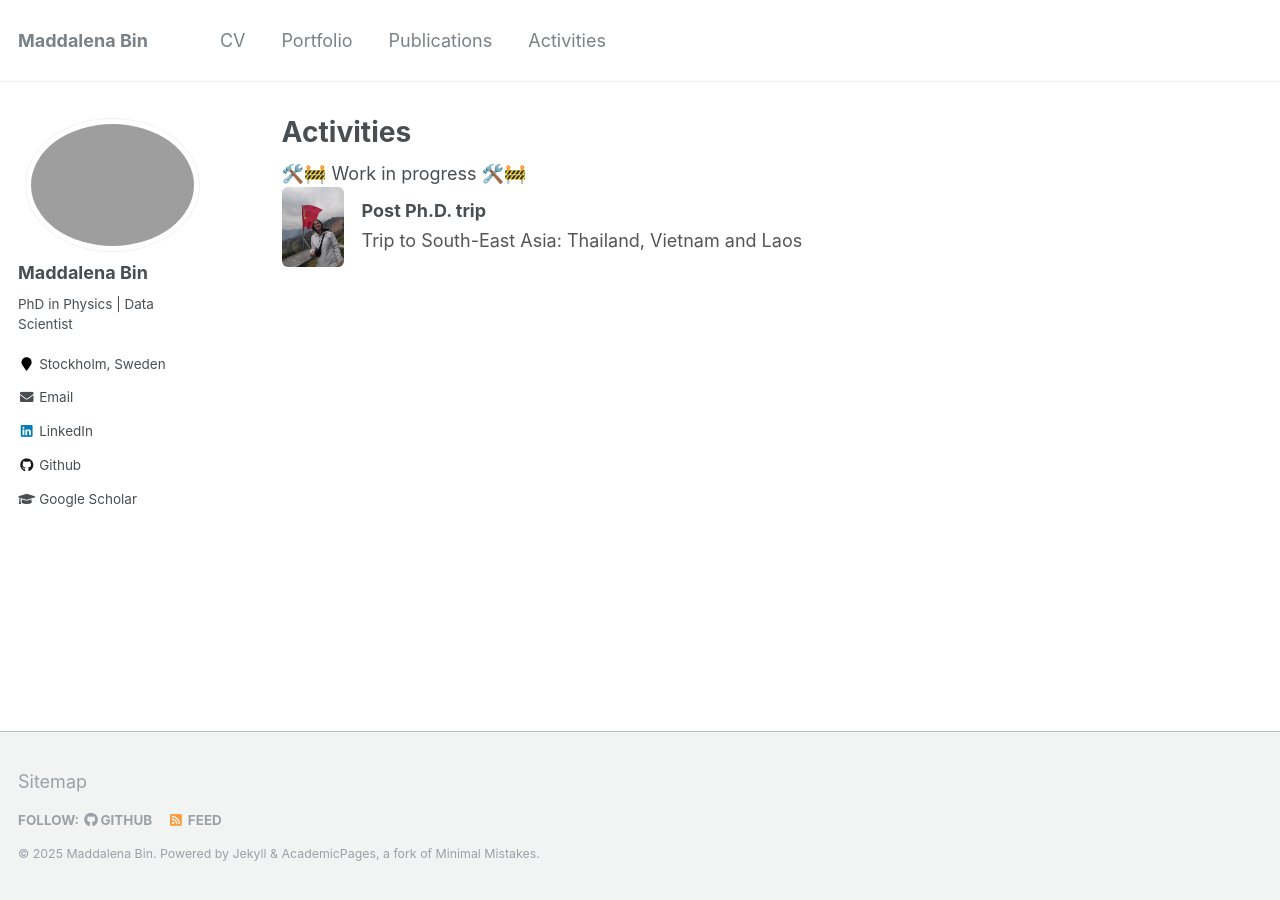
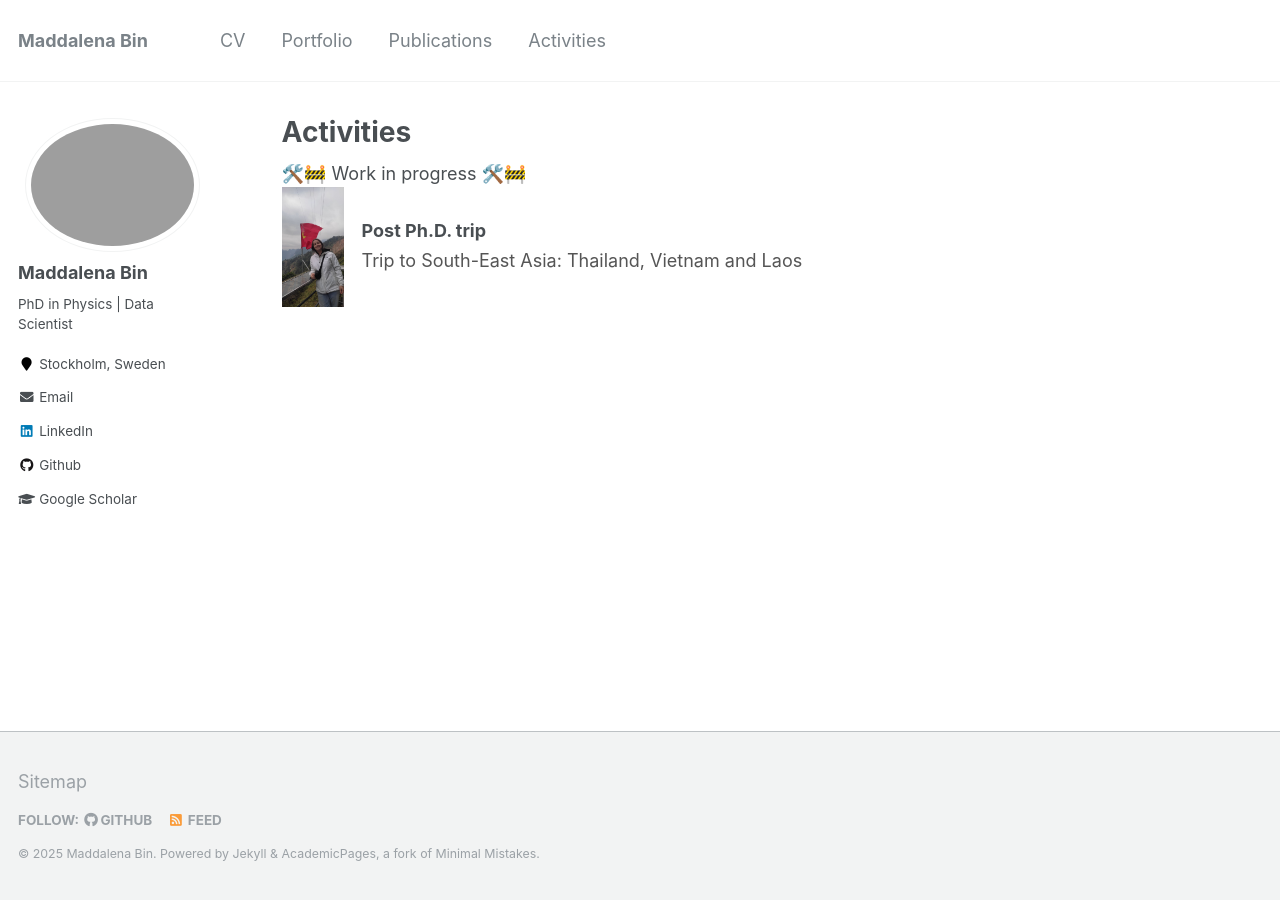
Before and after one commit to maddalenabin/maddalenabin.github.io, a Jekyll site: the page built from _pages/activitites.html, in a window 1280 px wide. Built offline with Jekyll 4.4.1, drawn with Linux system fonts in a browser that asks for light colours.

Commit message:
Update archive-single-activity.html

```diff
--- a/_includes/archive-single-activity.html
+++ b/_includes/archive-single-activity.html
@@ -24,10 +24,11 @@
           style="max-width: 100%; height: auto; border-radius: 6px;"
         >
       -->
+
       <img
         src="{% if teaser contains '://' %}{{ teaser }}{% else %}{{ teaser | prepend: '/images/activities/' | prepend: base_path }}{% endif %}"
         alt=""
-        style="width: 80px; height: 80px; object-fit: cover; object-position: center; border-radius: 6px;"
+        style="width: 120px; height: 120px; object-fit: cover; object-position: center;"
         >
       {% endif %}
     </div>
```
